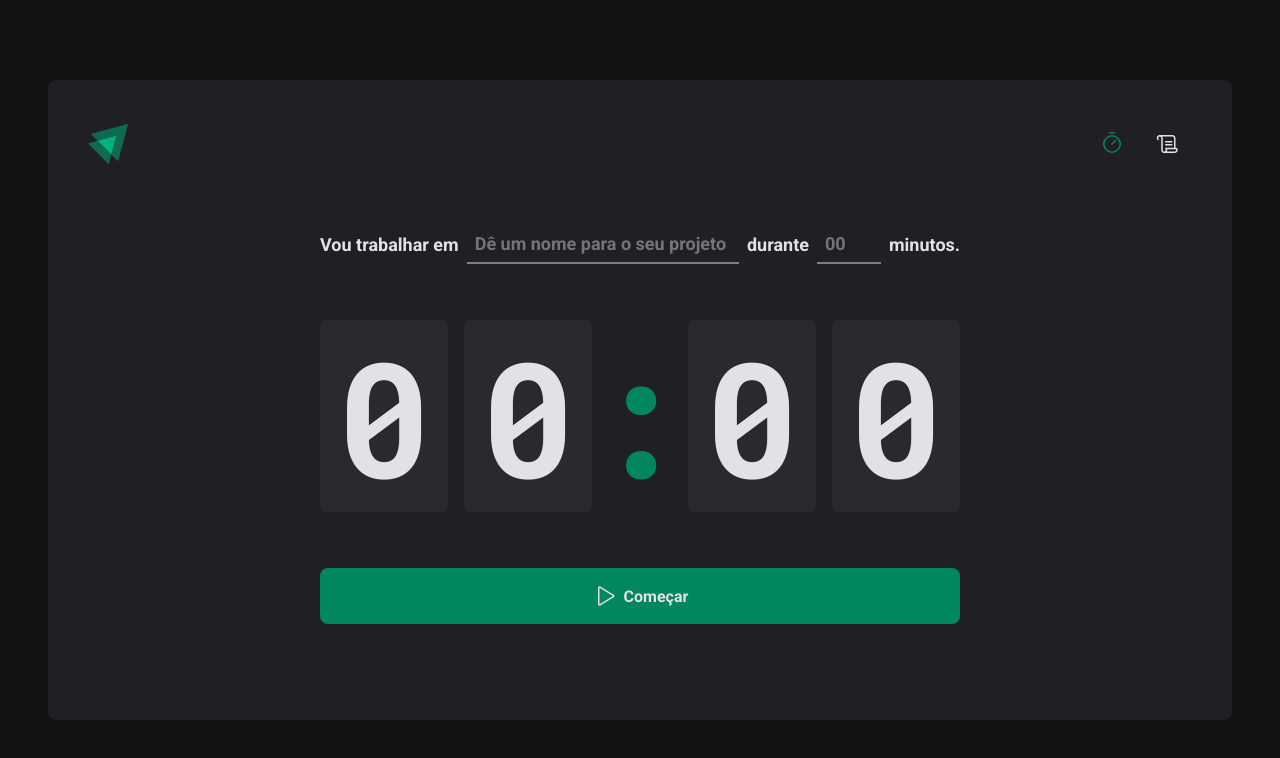
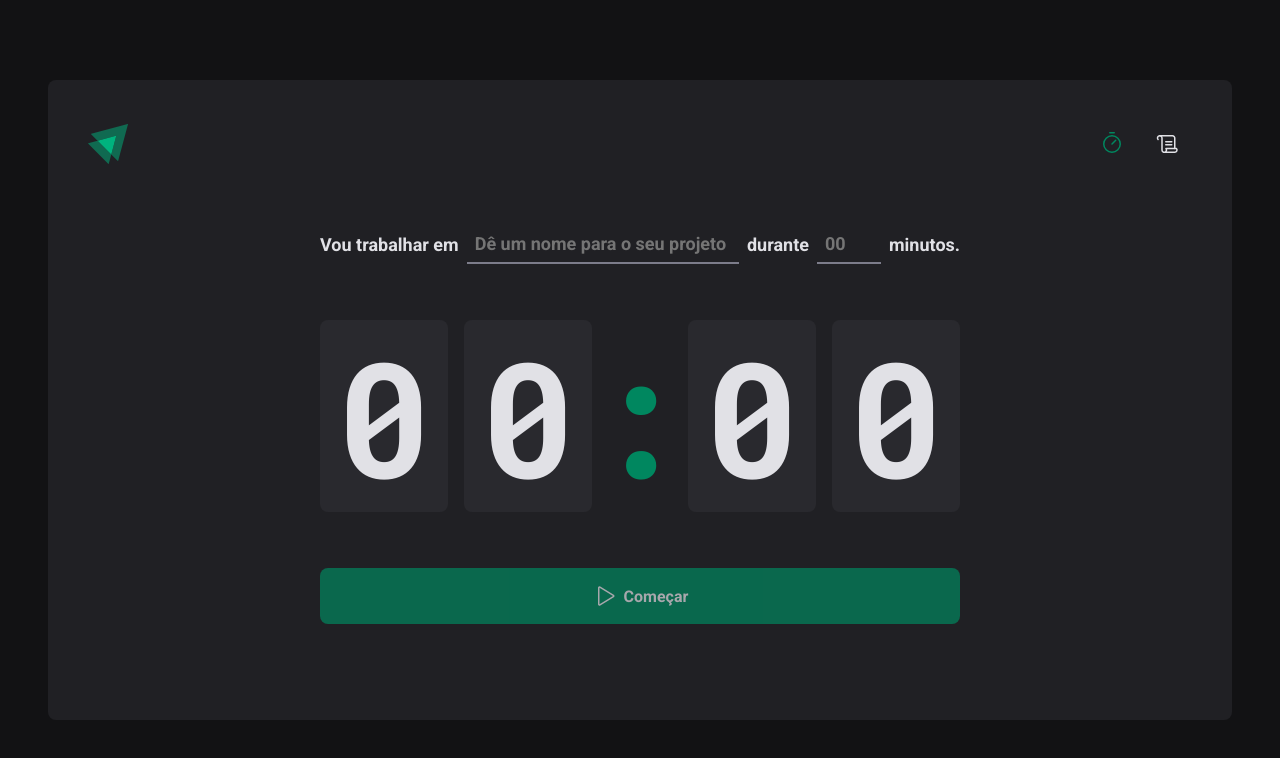
Before and after one commit to fabiof2x/ignite2022-reactjs-02-ignite-timer, a React (Vite) app: page / in a window 1280 px wide. Shown: the top 758 px of the page. Built offline with nearby package versions, Linux system fonts and the light colour scheme.

Commit message:
React Hook Form

```diff
--- a/package.json
+++ b/package.json
@@ -12,6 +12,7 @@
     "phosphor-react": "^1.4.1",
     "react": "^18.0.0",
     "react-dom": "^18.0.0",
+    "react-hook-form": "^7.33.1",
     "react-router-dom": "^6.3.0",
     "styled-components": "^5.3.5"
   },
--- a/src/pages/Home/index.tsx
+++ b/src/pages/Home/index.tsx
@@ -1,4 +1,6 @@
 import { Play } from 'phosphor-react'
+import { useForm } from 'react-hook-form'
+
 import {
   CountdownContainer,
   FormContainer,
@@ -10,15 +12,25 @@
 } from './styles'
 
 export function Home() {
+  const { register, handleSubmit, watch } = useForm()
+
+  function handleCreateNewCycle(data: any) {
+    console.log(data)
+  }
+
+  const task = watch('task')
+  const isSubmitDisabled = !task
+
   return (
     <HomeContainer>
-      <form action="">
+      <form onSubmit={handleSubmit(handleCreateNewCycle)}>
         <FormContainer>
           <label htmlFor="task">Vou trabalhar em</label>
           <TaskInput
             id="task"
             list="task-suggestions"
             placeholder="Dê um nome para o seu projeto"
+            {...register('task')}
           />
 
           <datalist id="task-suggestions">
@@ -36,6 +48,7 @@
             step={5}
             min={5}
             max={60}
+            {...register('minutesAmount', { valueAsNumber: true })}
           />
 
           <span>minutos.</span>
@@ -49,7 +62,7 @@
           <span>0</span>
         </CountdownContainer>
 
-        <StartCountdownButton type="submit">
+        <StartCountdownButton disabled={isSubmitDisabled} type="submit">
           <Play size={24} />
           Começar
         </StartCountdownButton>
```
Also changed, not shown: 1 other file (tests, documents, lock files or other folders).
